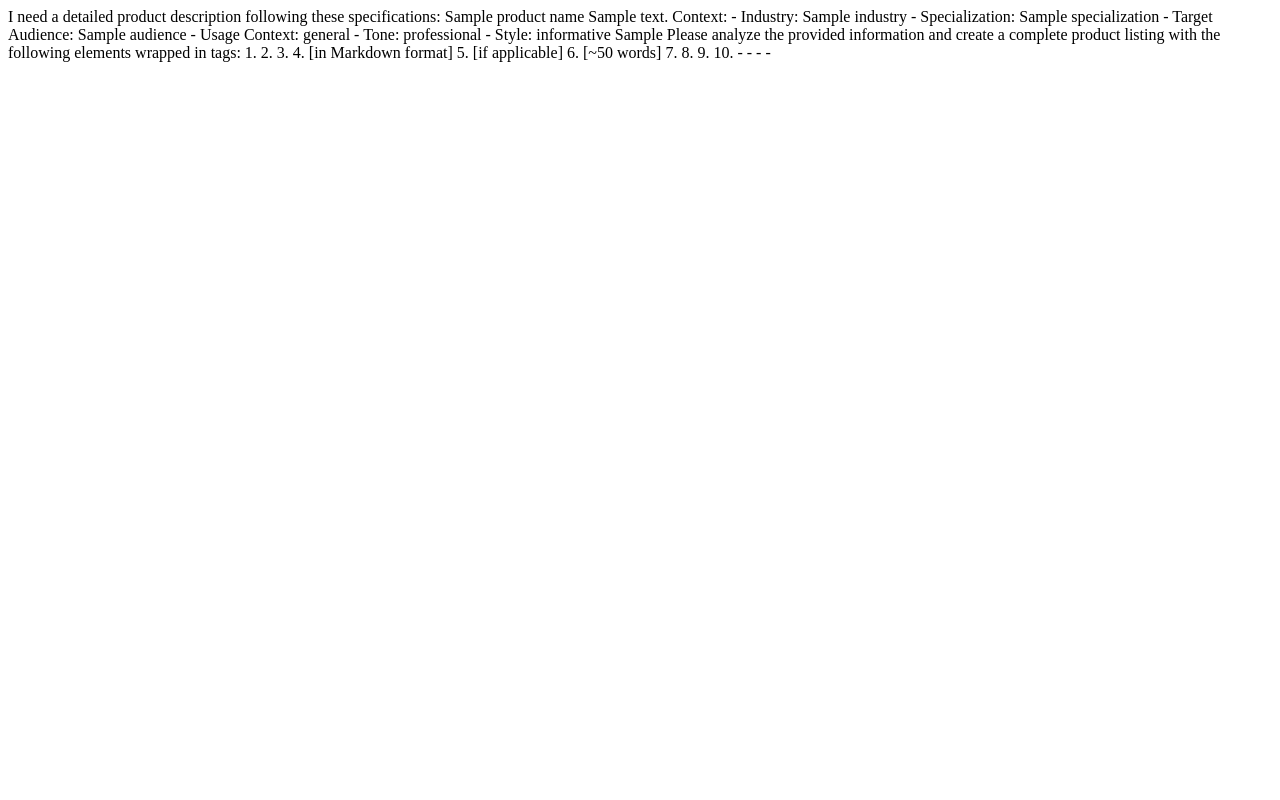
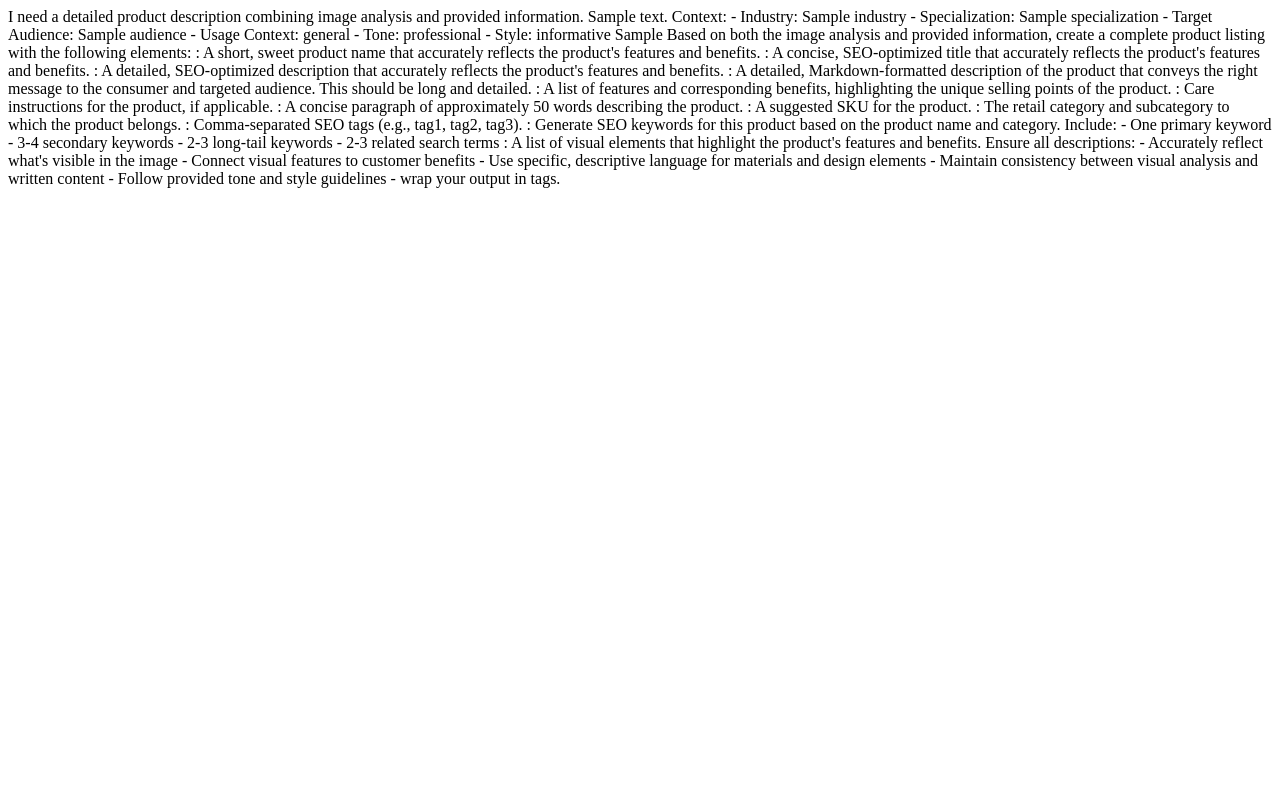
Before and after one commit to FayazK/Api360, a Python web app: template app/templates/prompts/product_description/user.jinja2 in a window 1280 px wide. Run offline with Jinja, Linux system fonts and the light colour scheme; the template is opened without the code that fills it: most values are stand-ins (such as "Sample title", 1, 10 or a date in 2020).

Commit message:
✨ (ai_routes.py, ai.py, ai_service.py, system.jinja2, user.jinja2, image_helpers.py): enhance product description generation by adding new fields for industry and specialization, and improve prompt templates to incorporate image analysis insights for better SEO and customer engagement.
📝 (ai.py): update ProductDescriptionRequest schema to require product_description and add industry and specialization fields for more detailed requests.

♻️ (ai_service.py): refactor message_content construction to streamline the generation of product descriptions based on provided information and image analysis.

💡 (system.jinja2, user.jinja2): improve prompt templates to ensure they guide the generation of more comprehensive and SEO-optimized product descriptions.

🔧 (image_helpers.py): fix a method call to ensure proper dimension calculations for images.

```diff
--- a/app/api/routes/ai_routes.py
+++ b/app/api/routes/ai_routes.py
@@ -15,9 +15,6 @@ async def get_ai_service():
 @router.post("/product-description",
              response_model=ProductDescriptionResponse,
              summary="Generate Product Description")
-@router.post("/product-description",
-             response_model=ProductDescriptionResponse,
-             summary="Generate Product Description")
 async def generate_product_description(
     request: ProductDescriptionRequest,
     ai_service: AIService = Depends(get_ai_service)
--- a/app/templates/prompts/product_description/user.jinja2
+++ b/app/templates/prompts/product_description/user.jinja2
@@ -1,10 +1,4 @@
-I need a detailed product description following these specifications:
-
-{% if product_name %}
-<product_name>
-{{product_name}}
-</product_name>
-{% endif %}
+I need a detailed product description combining image analysis and provided information.
 
 <product_description>
 {{product_description}}
@@ -24,19 +18,30 @@ Context:
 </brand_guidelines>
 {% endif %}
 
-Please analyze the provided information and create a complete product listing with the following elements wrapped in <product_snippet> tags:
+Based on both the image analysis and provided information, create a complete product listing with the following elements:
 
-1. <product_name>
-2. <seo_title>
-3. <seo_description>
-4. <description> [in Markdown format]
-5. <care_instructions> [if applicable]
-6. <short_description> [~50 words]
-7. <sku>
-8. <category>
-9. <tags>
-10. <seo>
-    - <primary_keyword>
-    - <secondary_keywords>
-    - <long_keywords>
-    - <search_terms>
+<product_name>: A short, sweet product name that accurately reflects the product's features and benefits.
+<seo_title>: A concise, SEO-optimized title that accurately reflects the product's features and benefits.
+<seo_description>: A detailed, SEO-optimized description that accurately reflects the product's features and benefits.
+<description>: A detailed, Markdown-formatted description of the product that conveys the right message to the consumer and targeted audience. This should be long and detailed.
+<features_benefits>: A list of features and corresponding benefits, highlighting the unique selling points of the product.
+<care_instructions>: Care instructions for the product, if applicable.
+<short_description>: A concise paragraph of approximately 50 words describing the product.
+<sku>: A suggested SKU for the product.
+<category>: The retail category and subcategory to which the product belongs.
+<tags>: Comma-separated SEO tags (e.g., tag1, tag2, tag3).
+<seo>: Generate SEO keywords for this product based on the product name and category. Include:
+    - <primary_keyword> One primary keyword
+    - <secondary_keywords> 3-4 secondary keywords
+    - <long_keywords> 2-3 long-tail keywords
+    - <search_terms> 2-3 related search terms
+<visual_highlights>: A list of visual elements that highlight the product's features and benefits.
+
+
+Ensure all descriptions:
+- Accurately reflect what's visible in the image
+- Connect visual features to customer benefits
+- Use specific, descriptive language for materials and design elements
+- Maintain consistency between visual analysis and written content
+- Follow provided tone and style guidelines
+- wrap your output in <product_snippet> tags.
--- a/app/utils/image_helpers.py
+++ b/app/utils/image_helpers.py
@@ -131,7 +131,7 @@ class ImageBuilder:
             self._dimensions.height = height
 
             original_width, original_height = self._image.size
-            new_width, new_height = self._calculate_dimensions(
+            new_width, new_height = _calculate_dimensions(
                 original_width, original_height, width, height
             )
 
```
Also changed, not shown: app/schemas/ai.py (+5 -6 lines), app/services/ai_service.py (+17 -16 lines), app/templates/prompts/product_description/system.jinja2 (+16 -16 lines).
